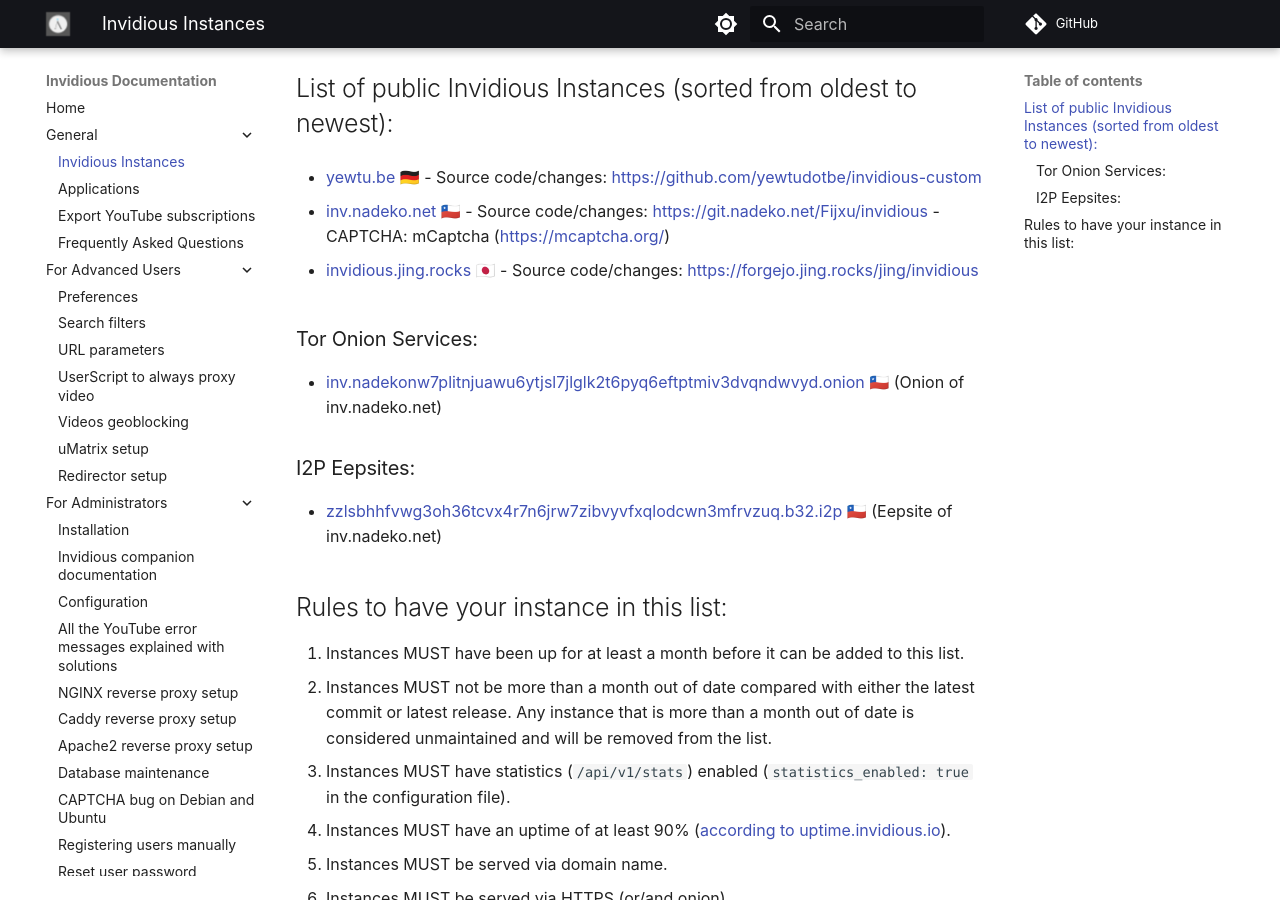
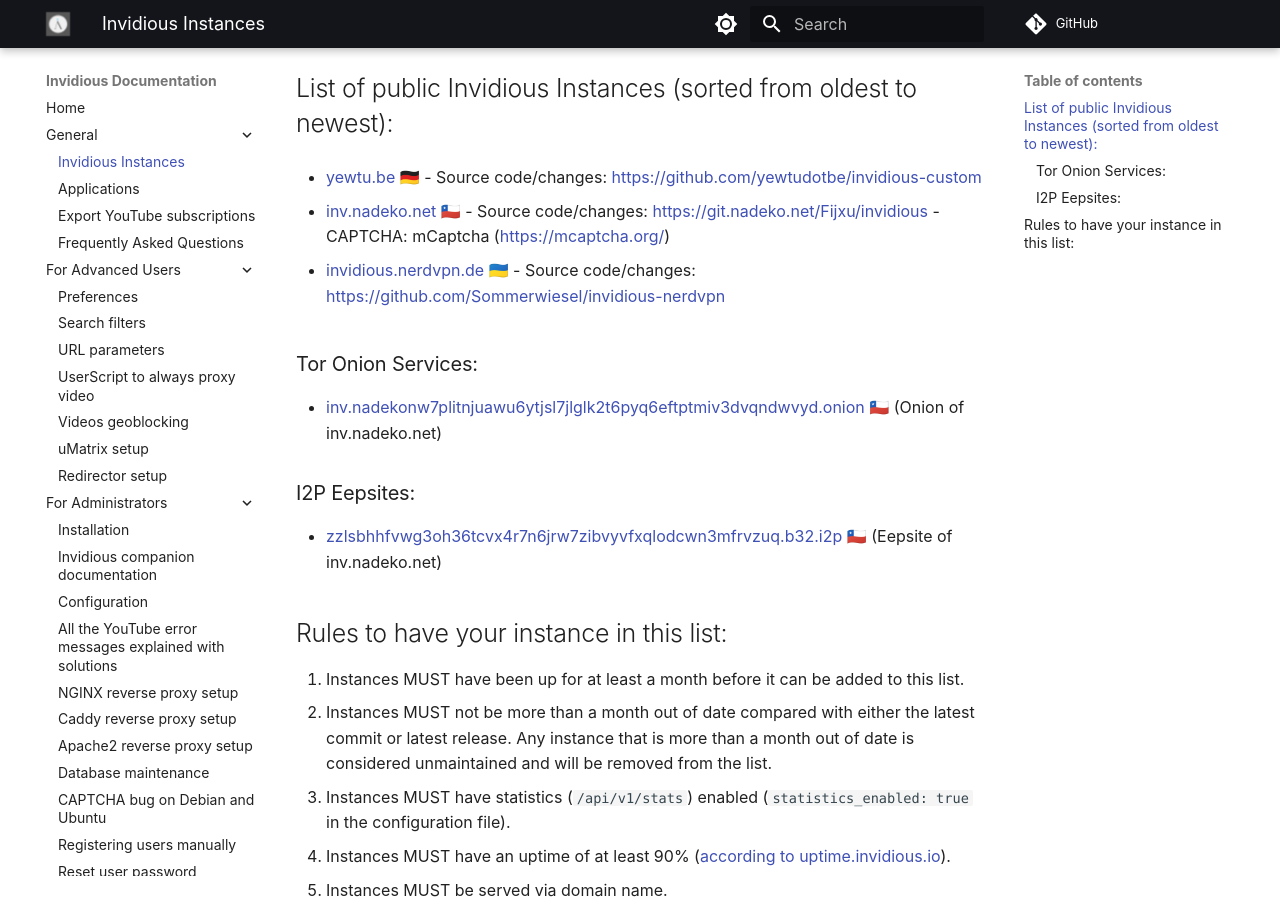
Before and after one commit to iv-org/documentation, an MkDocs documentation site: the page built from docs/instances.md, in a window 1280 px wide and 900 px high, scrolled down 350 px. Built offline with MkDocs 1.6.1 and Material for MkDocs 9.7.7, drawn with Linux system fonts in a browser that asks for light colours; comment, search, counter and statistics services are not loaded.

Commit message:
add back invidious.nerdvpn.de and remove invidious.jing.rocks

```diff
--- a/docs/instances.md
+++ b/docs/instances.md
@@ -14,7 +14,7 @@
 
 * [inv.nadeko.net](https://inv.nadeko.net) 🇨🇱 - Source code/changes: https://git.nadeko.net/Fijxu/invidious - CAPTCHA: mCaptcha (https://mcaptcha.org/)
 
-* [invidious.jing.rocks](https://invidious.jing.rocks) 🇯🇵 - Source code/changes: https://forgejo.jing.rocks/jing/invidious
+* [invidious.nerdvpn.de](https://invidious.nerdvpn.de) 🇺🇦 - Source code/changes: https://github.com/Sommerwiesel/invidious-nerdvpn
 
 ### Tor Onion Services:
 
```
